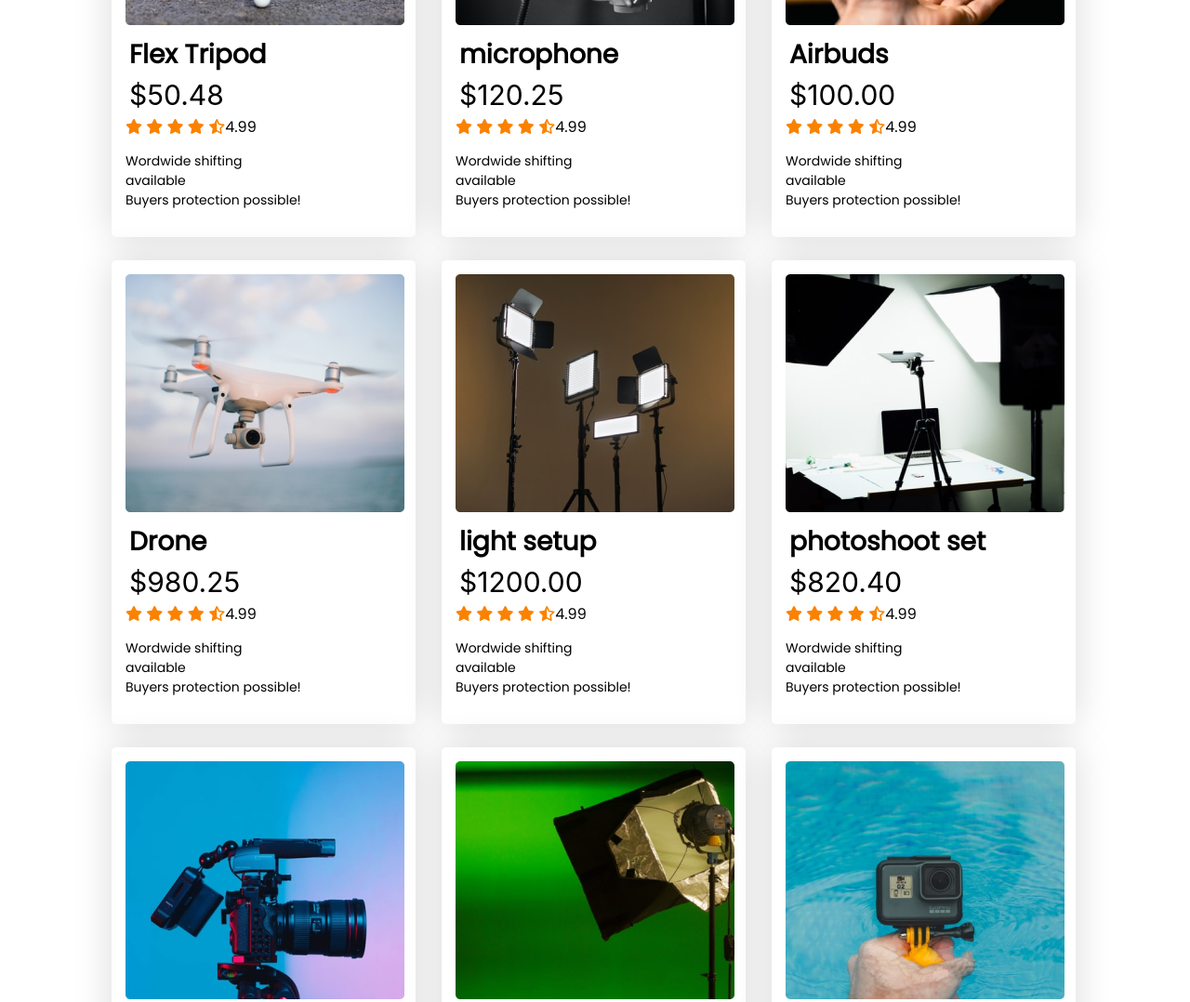
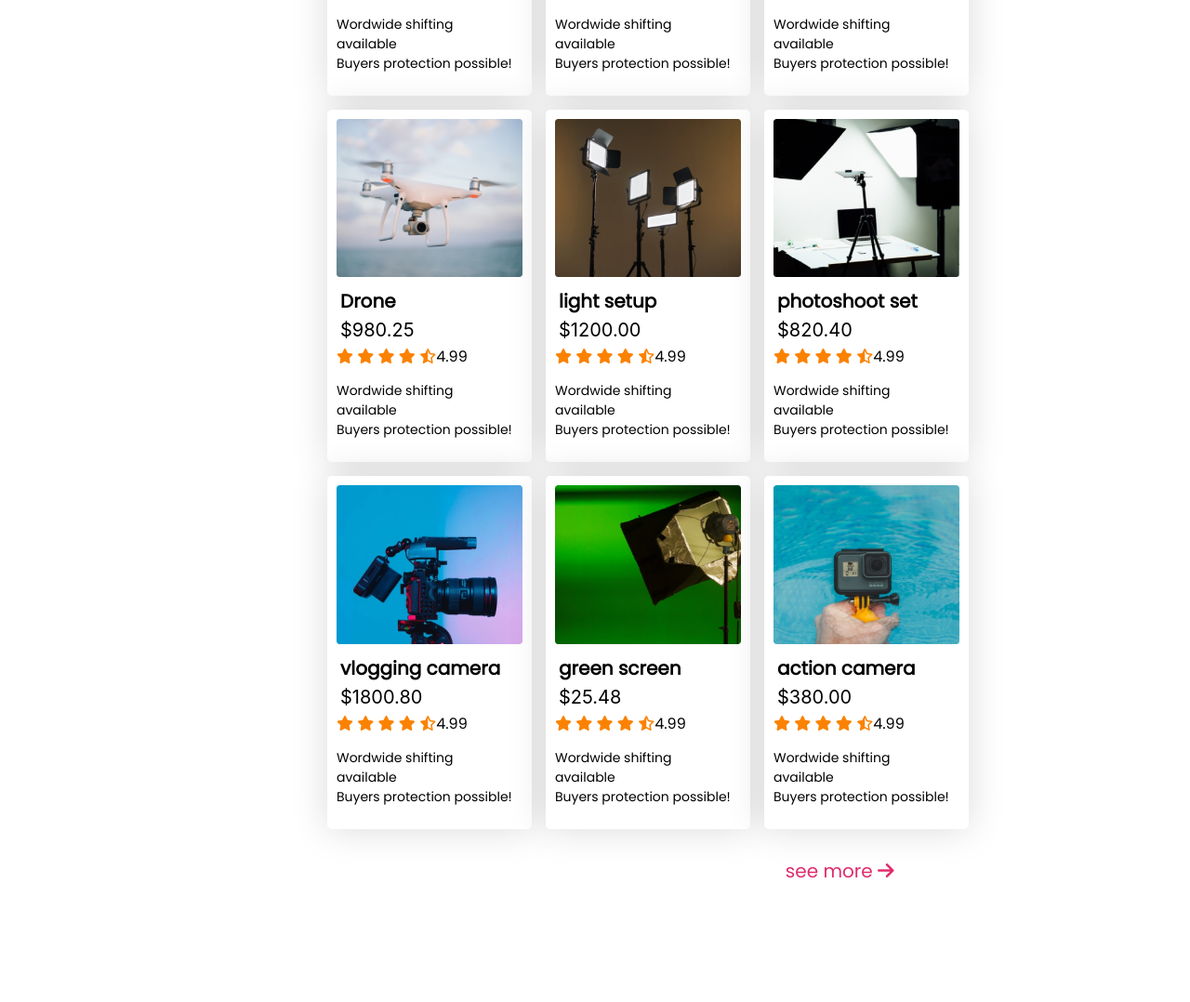
Before and after one commit to Pranto-Hossain-73/Influencer-products, a plain HTML site: page index.html in a window 1280 px wide. Shown: the part 1066-2144 px from the top of the page at 93% size. Drawn offline with Linux system fonts and the light colour scheme.

Commit message:
Added my project

```diff
--- a/index.html
+++ b/index.html
@@ -34,113 +34,112 @@
     </div>
         <div class="target">Target</div>
 </section>
-<div class="line"><h1>Popular Collection</h1>
-</div>
+<div class="line"><h1>Popular Collection</h1></div>
 <section class="sec4">
 <section class="sec3">
     <div class="contain">
         <img src="img/flex tripod.jpg" alt="">
         <h2>Flex Tripod</h2>
         <h3>$50.48</h3>
-        <i class="fa-solid fa-star" style="color: #fb8200;"></i>
-        <i class="fa-solid fa-star" style="color: #fb8200;"></i>
-        <i class="fa-solid fa-star" style="color: #fb8200;"></i>
-        <i class="fa-solid fa-star" style="color: #fb8200;"></i>
-        <i class="fa-regular fa-star-half-stroke" style="color: #fb8200;"></i>4.99
+        <i class="fa-solid fa-star"></i>
+        <i class="fa-solid fa-star"></i>
+        <i class="fa-solid fa-star"></i>
+        <i class="fa-solid fa-star"></i>
+        <i class="fa-regular fa-star-half-stroke"></i>4.99
         <p>Wordwide shifting <br> available <br> Buyers protection possible!</p>
     </div>
     <div class="contain">
         <img src="img/microphone.jpg" alt="">
         <h2>microphone</h2>
         <h3>$120.25</h3>
-        <i class="fa-solid fa-star" style="color: #fb8200;"></i>
-        <i class="fa-solid fa-star" style="color: #fb8200;"></i>
-        <i class="fa-solid fa-star" style="color: #fb8200;"></i>
-        <i class="fa-solid fa-star" style="color: #fb8200;"></i>
-        <i class="fa-regular fa-star-half-stroke" style="color: #fb8200;"></i>4.99
+        <i class="fa-solid fa-star"></i>
+        <i class="fa-solid fa-star"></i>
+        <i class="fa-solid fa-star"></i>
+        <i class="fa-solid fa-star" ></i>
+        <i class="fa-regular fa-star-half-stroke" ></i>4.99
         <p>Wordwide shifting <br> available <br> Buyers protection possible!</p>
     </div>
     <div class="contain">
         <img src="img/airbuds.jpg" alt="">
         <h2>Airbuds</h2>
         <h3>$100.00</h3>
-        <i class="fa-solid fa-star" style="color: #fb8200;"></i>
-        <i class="fa-solid fa-star" style="color: #fb8200;"></i>
-        <i class="fa-solid fa-star" style="color: #fb8200;"></i>
-        <i class="fa-solid fa-star" style="color: #fb8200;"></i>
-        <i class="fa-regular fa-star-half-stroke" style="color: #fb8200;"></i>4.99
+        <i class="fa-solid fa-star"></i>
+        <i class="fa-solid fa-star"></i>
+        <i class="fa-solid fa-star"></i>
+        <i class="fa-solid fa-star"></i>
+        <i class="fa-regular fa-star-half-stroke"></i>4.99
         <p>Wordwide shifting <br> available <br> Buyers protection possible!</p>
     </div>
     <div class="contain">
         <img src="img/drone.jpg" alt="">
         <h2>Drone</h2>
         <h3>$980.25</h3>
-        <i class="fa-solid fa-star" style="color: #fb8200;"></i>
-        <i class="fa-solid fa-star" style="color: #fb8200;"></i>
-        <i class="fa-solid fa-star" style="color: #fb8200;"></i>
-        <i class="fa-solid fa-star" style="color: #fb8200;"></i>
-        <i class="fa-regular fa-star-half-stroke" style="color: #fb8200;"></i>4.99
+        <i class="fa-solid fa-star"></i>
+        <i class="fa-solid fa-star"></i>
+        <i class="fa-solid fa-star"></i>
+        <i class="fa-solid fa-star"></i>
+        <i class="fa-regular fa-star-half-stroke"></i>4.99
         <p>Wordwide shifting <br> available <br> Buyers protection possible!</p>
     </div>
     <div class="contain">
         <img src="img/light setup.jpg" alt="">
         <h2>light setup</h2>
         <h3>$1200.00</h3>
-        <i class="fa-solid fa-star" style="color: #fb8200;"></i>
-        <i class="fa-solid fa-star" style="color: #fb8200;"></i>
-        <i class="fa-solid fa-star" style="color: #fb8200;"></i>
-        <i class="fa-solid fa-star" style="color: #fb8200;"></i>
-        <i class="fa-regular fa-star-half-stroke" style="color: #fb8200;"></i>4.99
+        <i class="fa-solid fa-star"></i>
+        <i class="fa-solid fa-star"></i>
+        <i class="fa-solid fa-star"></i>
+        <i class="fa-solid fa-star"></i>
+        <i class="fa-regular fa-star-half-stroke"></i>4.99
         <p>Wordwide shifting <br> available <br> Buyers protection possible!</p>
     </div>
     <div class="contain">
         <img src="img/photoshoot set.jpg" alt="">
         <h2>photoshoot set</h2>
         <h3>$820.40</h3>
-        <i class="fa-solid fa-star" style="color: #fb8200;"></i>
-        <i class="fa-solid fa-star" style="color: #fb8200;"></i>
-        <i class="fa-solid fa-star" style="color: #fb8200;"></i>
-        <i class="fa-solid fa-star" style="color: #fb8200;"></i>
-        <i class="fa-regular fa-star-half-stroke" style="color: #fb8200;"></i>4.99
+        <i class="fa-solid fa-star"></i>
+        <i class="fa-solid fa-star"></i>
+        <i class="fa-solid fa-star"></i>
+        <i class="fa-solid fa-star"></i>
+        <i class="fa-regular fa-star-half-stroke"></i>4.99
         <p>Wordwide shifting <br> available <br> Buyers protection possible!</p>
     </div>
     <div class="contain">
         <img src="img/vlogging camera.jpg" alt="">
         <h2>vlogging camera</h2>
         <h3>$1800.80</h3>
-        <i class="fa-solid fa-star" style="color: #fb8200;"></i>
-        <i class="fa-solid fa-star" style="color: #fb8200;"></i>
-        <i class="fa-solid fa-star" style="color: #fb8200;"></i>
-        <i class="fa-solid fa-star" style="color: #fb8200;"></i>
-        <i class="fa-regular fa-star-half-stroke" style="color: #fb8200;"></i>4.99
+        <i class="fa-solid fa-star"></i>
+        <i class="fa-solid fa-star"></i>
+        <i class="fa-solid fa-star"></i>
+        <i class="fa-solid fa-star"></i>
+        <i class="fa-regular fa-star-half-stroke"></i>4.99
         <p>Wordwide shifting <br> available <br> Buyers protection possible!</p>
     </div>
     <div class="contain">
         <img src="img/green screen.jpg" alt="">
         <h2>green screen</h2>
         <h3>$25.48</h3>
-        <i class="fa-solid fa-star" style="color: #fb8200;"></i>
-        <i class="fa-solid fa-star" style="color: #fb8200;"></i>
-        <i class="fa-solid fa-star" style="color: #fb8200;"></i>
-        <i class="fa-solid fa-star" style="color: #fb8200;"></i>
-        <i class="fa-regular fa-star-half-stroke" style="color: #fb8200;"></i>4.99
+        <i class="fa-solid fa-star"></i>
+        <i class="fa-solid fa-star"></i>
+        <i class="fa-solid fa-star"></i>
+        <i class="fa-solid fa-star"></i>
+        <i class="fa-regular fa-star-half-stroke"></i>4.99
         <p>Wordwide shifting <br> available <br> Buyers protection possible!</p>
     </div>
     <div class="contain">
         <img src="img/action camera.jpg" alt="">
         <h2>action camera</h2>
         <h3>$380.00</h3>
-        <i class="fa-solid fa-star" style="color: #fb8200;"></i>
-        <i class="fa-solid fa-star" style="color: #fb8200;"></i>
-        <i class="fa-solid fa-star" style="color: #fb8200;"></i>
-        <i class="fa-solid fa-star" style="color: #fb8200;"></i>
-        <i class="fa-regular fa-star-half-stroke" style="color: #fb8200;"></i>4.99
+        <i class="fa-solid fa-star"></i>
+        <i class="fa-solid fa-star"></i>
+        <i class="fa-solid fa-star"></i>
+        <i class="fa-solid fa-star"></i>
+        <i class="fa-regular fa-star-half-stroke"></i>4.99
         <p>Wordwide shifting <br> available <br> Buyers protection possible!</p>
     </div>
 </section>
 </section>
 <div class="more">
-    <a href="#">see more</a>
+    <a href="#">see more <i class="fa-solid fa-arrow-right"></i></a>
 </div>
 <section class="waper">
 <div class="last">
@@ -155,18 +154,19 @@
     </div>
 </div>
 </section>
-<section class="footer">
+<footer class="footer">
     <div class="sec6">
     <h1>Influencer products</h1>
     <h2>Copyright © 2020  influencer products</h2>
     <h3>All rights reserved</h3>
     <div class="media">
-    <a href=""><i class="fa-brands fa-instagram" style="color: #ffffff;"></i></a>
-    <a href=""><i class="fa-brands fa-twitter" style="color: #ffffff;"></i></a>
-    <a href=""><i class="fa-brands fa-youtube" style="color: #ffffff;"></i></a>
+    <a href=""><i class="fa-brands fa-instagram"></i></a>
+    <a href=""><i class="fa-brands fa-dribbble"></i></a>
+    <a href=""><i class="fa-brands fa-twitter"></i></a>
+    <a href=""><i class="fa-brands fa-youtube"></i></a>
 </div>
     </div>
 </div>
-</section>
+</footer>
 </body>
 </html>
--- a/style.css
+++ b/style.css
@@ -1,5 +1,7 @@
 body{
     font-family: 'Poppins', sans-serif;
+    margin: 0;
+    padding: 0;
 }
 .sec1{
     display: flex;
@@ -46,7 +48,7 @@ body{
 .icon{
     display: flex;
     align-items: center;
-    gap: 90px;
+    gap: 50px;
 }
 .target{
     font-size: 20px;
@@ -56,7 +58,7 @@ body{
     color: #3A3A3A;
     font-size: 28px;
     text-align: center;
-    margin-top: 125px;
+    margin-top: 100px;
     margin-bottom: 50px;
 }
 .sec4{
@@ -66,21 +68,27 @@ body{
 .sec3{
     display: grid;
     grid-template-columns: repeat(3,1fr);
-    gap: 25px;
+    gap: 15px;
+    width: 45%;
 }
 .contain{
     border-radius: 5px;
     background: #FFF;
     box-shadow: 0px 0px 40px 0px rgba(0, 0, 0, 0.15);
-    width: 90%;
-    padding: 15px;
+    padding: 10px;
+}
+.contain i{
+        color: #fb8200;
+}
+.contain img {
+width: 100%;
 }
 .sec3 h2{
-    font-size: 28px;
+    font-size: 20px;
     margin: 4px;
 }
 .sec3 h3{
-font-size: 30px;
+font-size: 20px;
 margin: 4px;
 font-weight: 400;
 font-family: 'Inter', sans-serif;
@@ -89,18 +97,24 @@ font-family: 'Inter', sans-serif;
     font-size: 14px;
     width: 200px;
 }
+.more{
+    margin-top: 30px;
+    margin-left: 66%;
+}
 .more a{
     color: #E02C6D;
     text-decoration: none;
     font-size: 20px;
     font-family: 'Poppins', sans-serif;
-    direction:ltr;
 }
 .waper{
     display: flex;
     justify-content: center;
     margin-top: 100px;
     align-items: center;
+}
+.waper img{
+    width: 300px;
 }
 .last{
     display: flex;
@@ -113,15 +127,14 @@ font-family: 'Inter', sans-serif;
 text-align: justify;
 }
 .sec5 h1{
-    font-size: 38px;
+    font-size: 25px;
 }
 .sec5 p{
     color: #6C6C6C;
     font-size: 16px;
-    font-weight: 700;
-    line-height: 28px;
-    width: 63%;
+    font-weight: 710;
 }
+
 .sec5 a{
     background-color: #E02C6D;
     padding: 10px 25px;
@@ -137,19 +150,18 @@ text-align: justify;
     background: #0A0826;
     color: #FFF;
     align-items: center;
-    width: 100%;
-    height: 350px;
     display: flex;
     justify-content: center;
     margin-top: 80px;
-    gap: 30px;
+}
+.footer a{
+    color: #ffffff
 }
 .sec6{
     display: flex;
     flex-direction: column;
     align-items: center;
     flex-direction: none;
-    gap: 30;
 }
 .media{
     display: flex;
```
